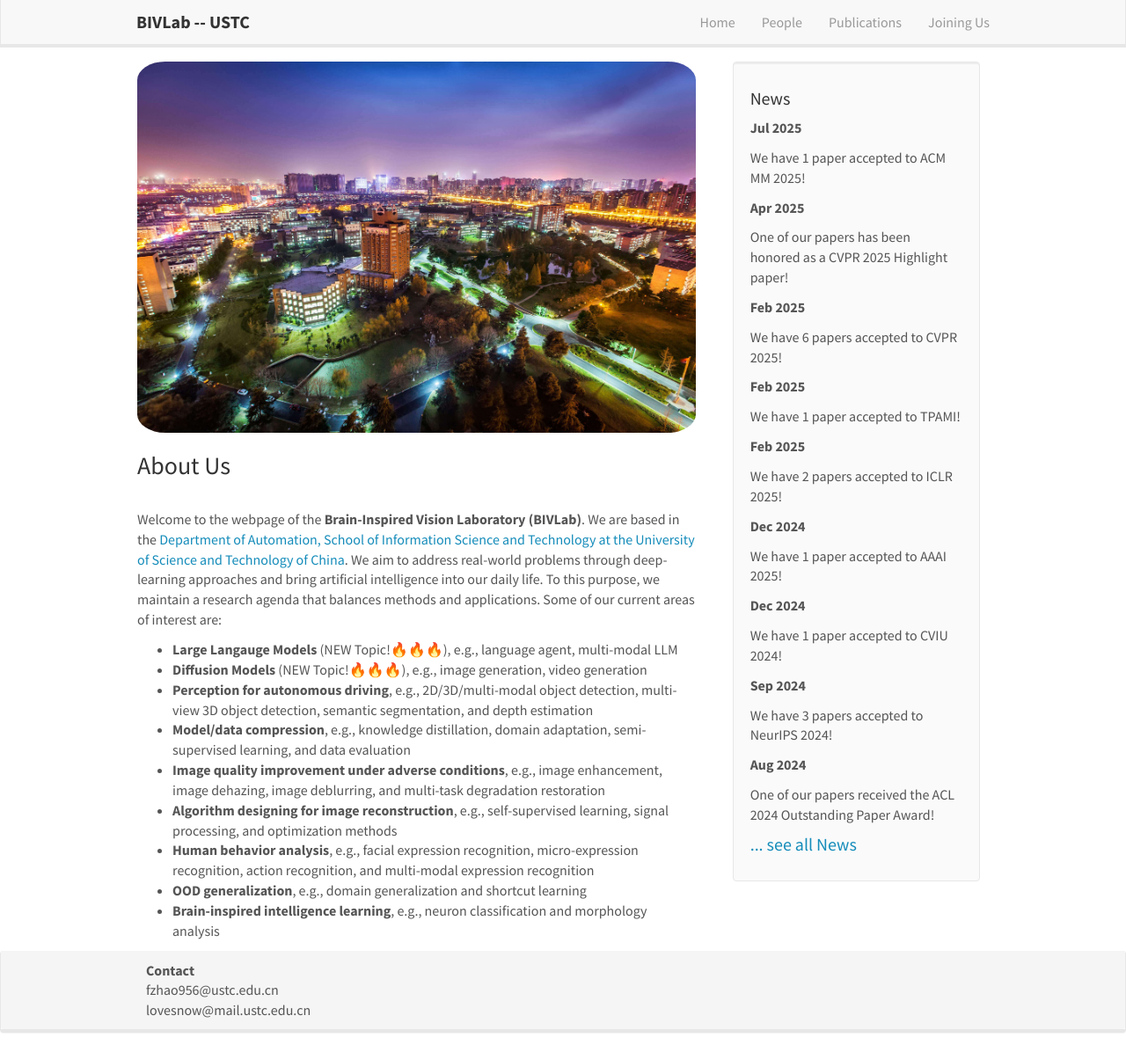
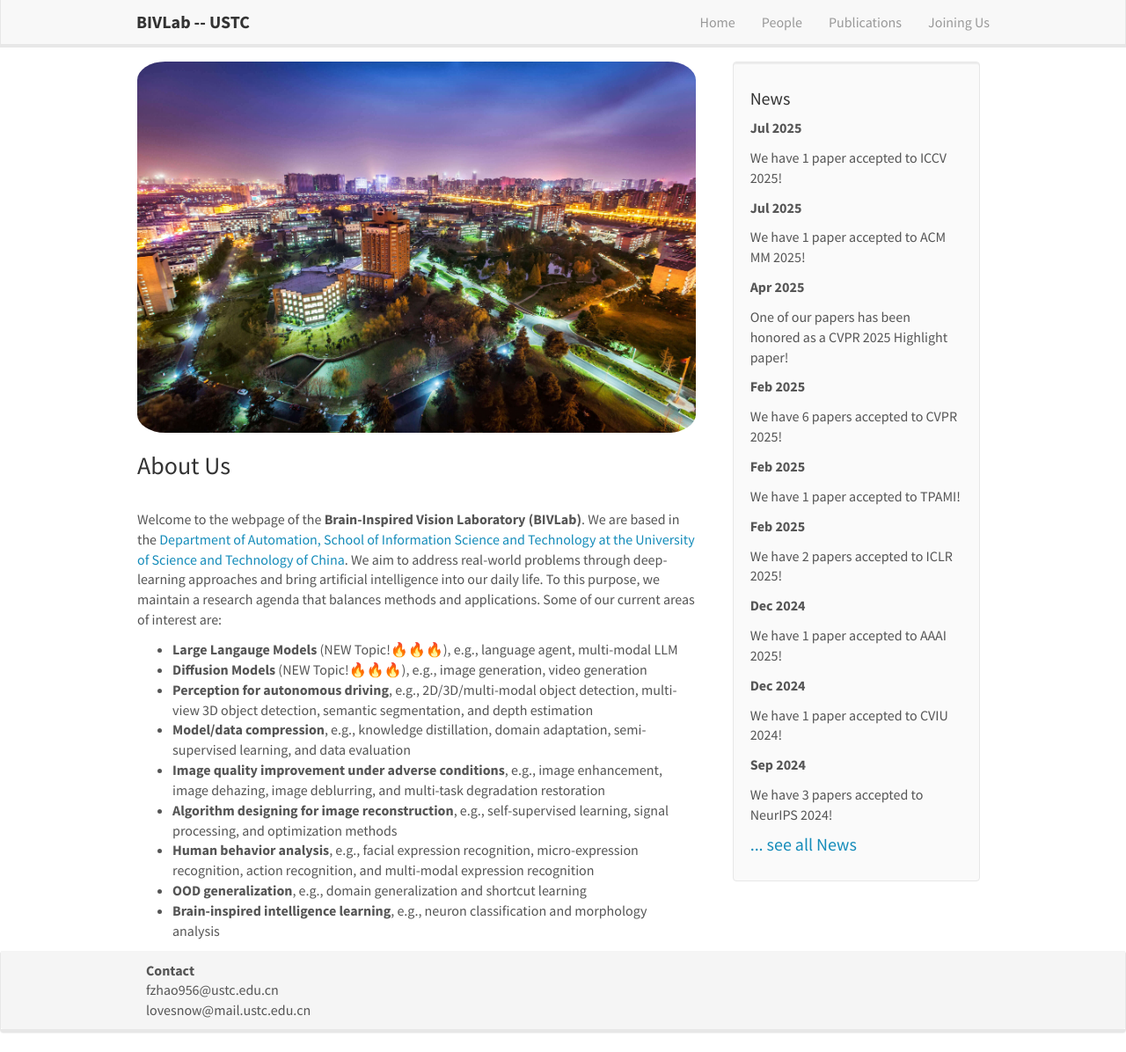
Before and after one commit to bivlab123/bivlab123.github.io, a Jekyll site: the page built from _pages/home.md, in a window 1280 px wide and 1196 px high. Shown: the whole window at 88% size. Built offline with Jekyll 4.4.1, drawn with Linux system fonts in a browser that asks for light colours; nearby versions of some CDN libraries.

Commit message:
Update news.yml

```diff
--- a/_data/news.yml
+++ b/_data/news.yml
@@ -1,3 +1,6 @@
+- date: Jul 2025
+  headline: "We have 1 paper accepted to ICCV 2025!"
+
 - date: Jul 2025
   headline: "We have 1 paper accepted to ACM MM 2025!"
 
```
